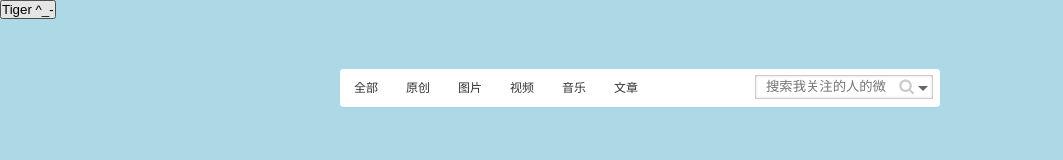
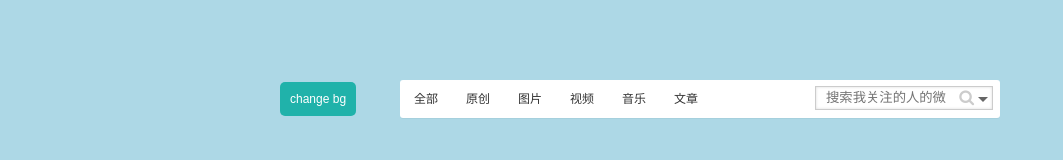
Before and after one commit to luyilin/awesome-web, a plain HTML site: page 微博-透明三角形的实现/demo.html in a window 1280 px wide. Shown: the whole page, without its empty margins (0-1063 px from the left). Drawn offline with Linux system fonts and the light colour scheme.

Commit message:
写代码会上瘾的

```diff
--- a/微博-透明三角形的实现/demo.html
+++ b/微博-透明三角形的实现/demo.html
@@ -7,8 +7,9 @@
     <link rel="stylesheet" href="font-awesome.min.css">
 </head>
 <body>
-<button type="button" class="h-btn">Tiger ^_- </button>
-    <div class="wrap">
+<div class="wrap">
+    <button type="button" class="h-btn">change bg</button>
+    <div class="tab-wrap">
         <ul class="tab">
             <li class="tab-single">
                 <a>
@@ -100,6 +101,8 @@
             </div>
         </div>
     </div>
+</div>
+
 <script>
     ( () => {
         var tab = document.getElementsByClassName('tab-single');
@@ -119,6 +122,16 @@
                 b.classList.remove('transparent-border');
             });
         });
+
+        var body = document.getElementsByTagName('body')[0];
+        console.log(body.classList)
+        document.getElementsByClassName('h-btn')[0].addEventListener('click', () => {
+            if(body.classList.contains('changeBg')) {
+                body.classList.remove('changeBg');
+                return;
+            }
+            body.classList.add('changeBg');
+        })
     })()
 </script>
 </body>
--- a/微博-透明三角形的实现/style.css
+++ b/微博-透明三角形的实现/style.css
@@ -5,11 +5,17 @@
 body {
     background-color: lightblue;
 }
+.changeBg {
+    background-color: lightpink;
+}
 .wrap {
+    width: 720px;
+    margin: 80px auto;
+}
+.tab-wrap {
     width: 600px;
     height: 38px;
-    margin: 50px auto;
-    border-radius: 3px;
+    float: right;
 }
 .tab {
     width: 312px;
@@ -138,6 +144,20 @@ body {
     color: #ccc;
 }
 
+.h-btn {
+    padding: 10px;
+    background-color: lightseagreen;
+    text-align: center;
+    font-size: 12px;
+    border: none;
+    color: #fff;
+    border-radius: 5px;
+    cursor: pointer;
+    float: left;
+    margin-top: 2px;
+    outline: none;
+}
+
 /* selected element */
 ::selection {
     background: #eb7350;
```
